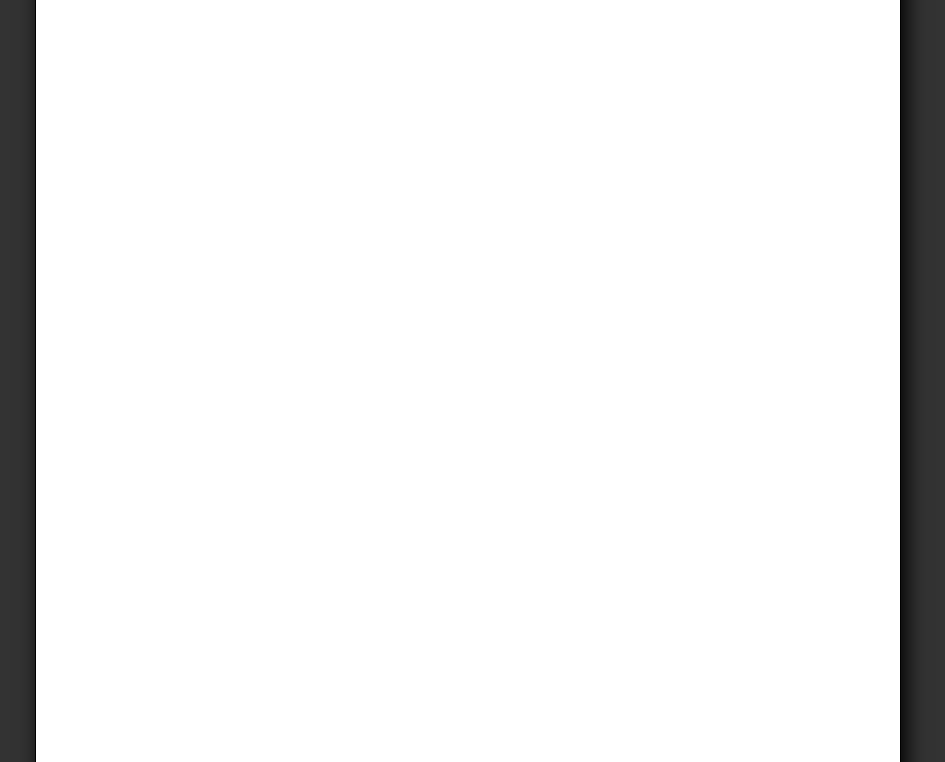
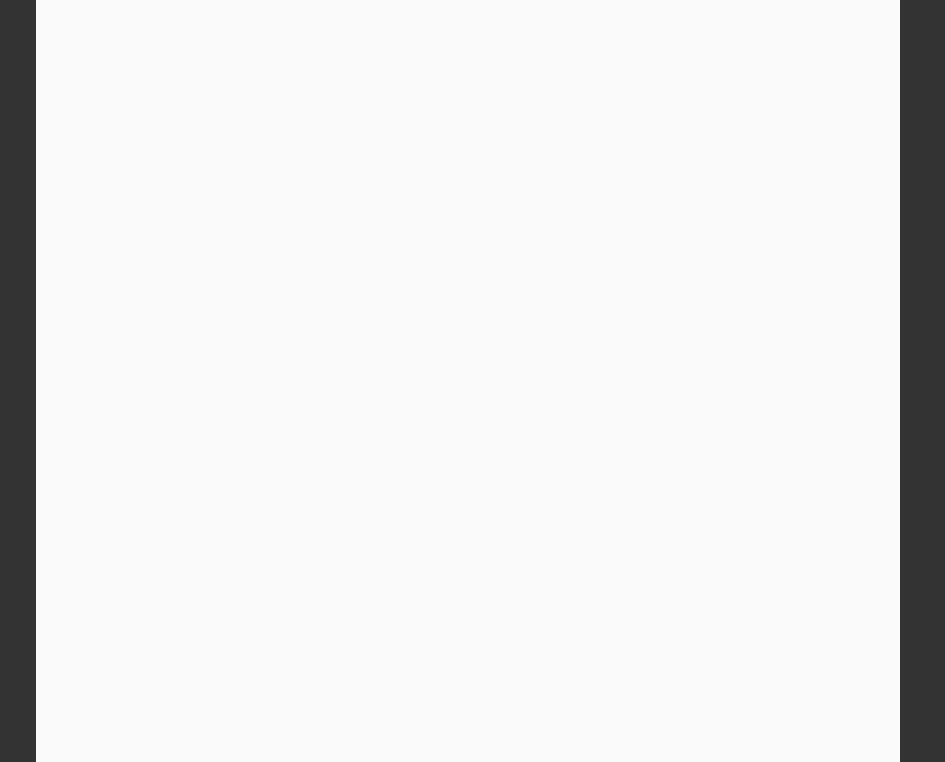
Before and after one commit to hgoldstein95/paper-css, a website: page index.html in a window 1280 px wide. Shown: the part 155-917 px from the top of the page, without its empty margins (172-1117 px from the left). Drawn offline with Linux system fonts and the light colour scheme.

Commit message:
Cleaned up size calculations.

```diff
--- a/index.html
+++ b/index.html
@@ -7,7 +7,7 @@
   <link rel="stylesheet" href="paper/css/paper.css">
 </head>
 <body>
-  <div class="paper letter">
+  <div class="paper">
     <h1 class="align-center">Hello</h1>
     <p class="align-right">This is right-aligned.</p>
   </div>
--- a/paper/sass/_paper-rules.sass
+++ b/paper/sass/_paper-rules.sass
@@ -2,8 +2,7 @@
 @import 'paper-rules/paper-margins'
 
 .paper
-  background: white
-  border: 1px solid black
-  margin: 20px auto
-  box-shadow: 5px 4px 20px black
   position: relative
+  display: inline-block
+  margin: 30px 10px 10px 10px
+  background-color: #fafafa
--- a/paper/sass/paper-rules/_paper-size.sass
+++ b/paper/sass/paper-rules/_paper-size.sass
@@ -1,4 +1,6 @@
 .paper
+  width: 216mm
+  height: 279mm
 
   &.letter
     width: 216mm
--- a/paper/sass/paper.sass
+++ b/paper/sass/paper.sass
@@ -1,4 +1,5 @@
 @import 'normalize'
+@import 'vars'
 
 @import 'paper-rules'
 @import 'headers'
@@ -6,4 +7,7 @@
 @import 'alignment'
 
 body
-  background: #333
+  margin-right: auto
+  margin-left: auto
+  text-align: center
+  background-color: #333
```
Also changed, not shown: paper/css/paper.css, paper/sass/_vars.sass (added).
